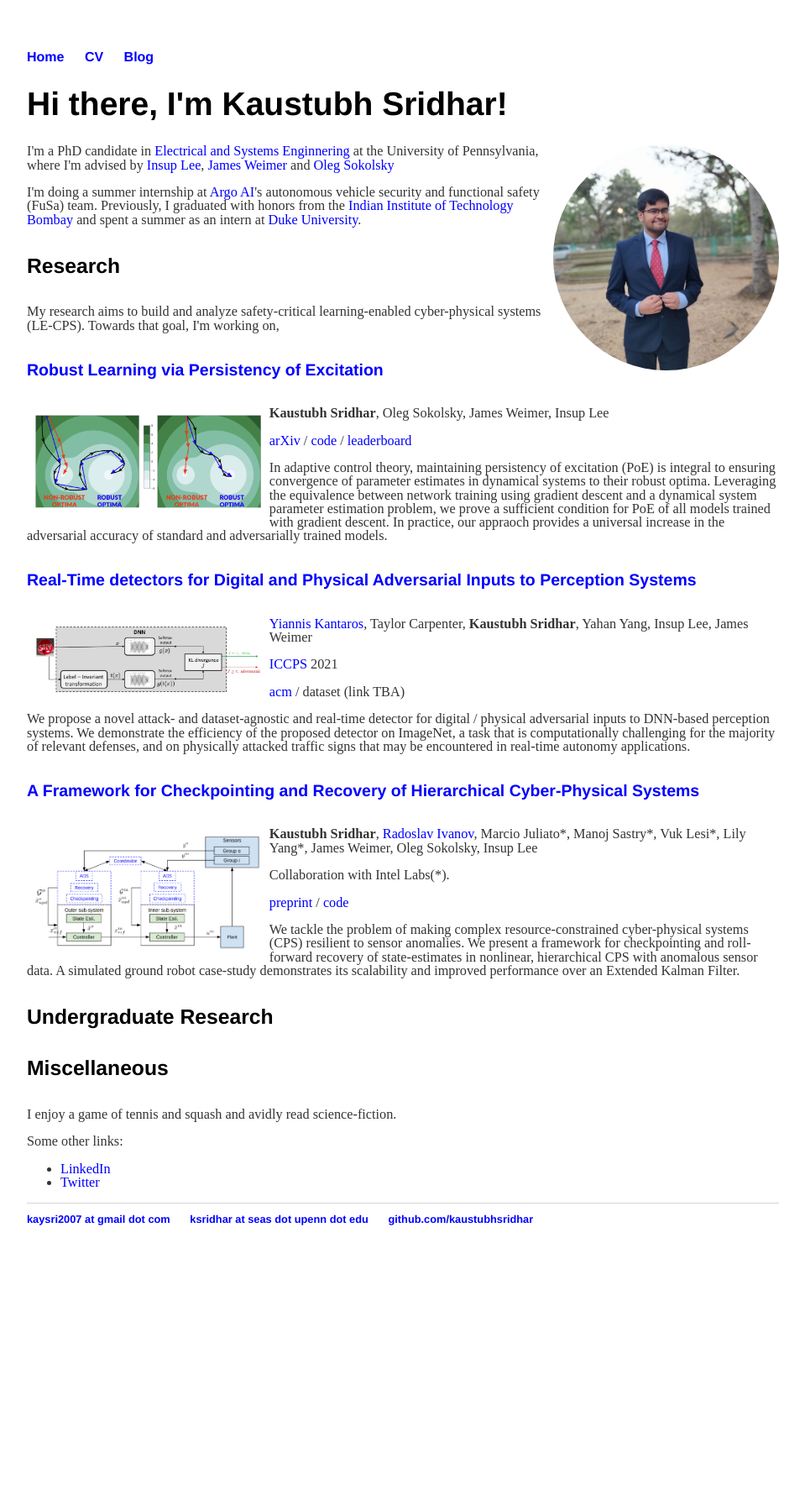
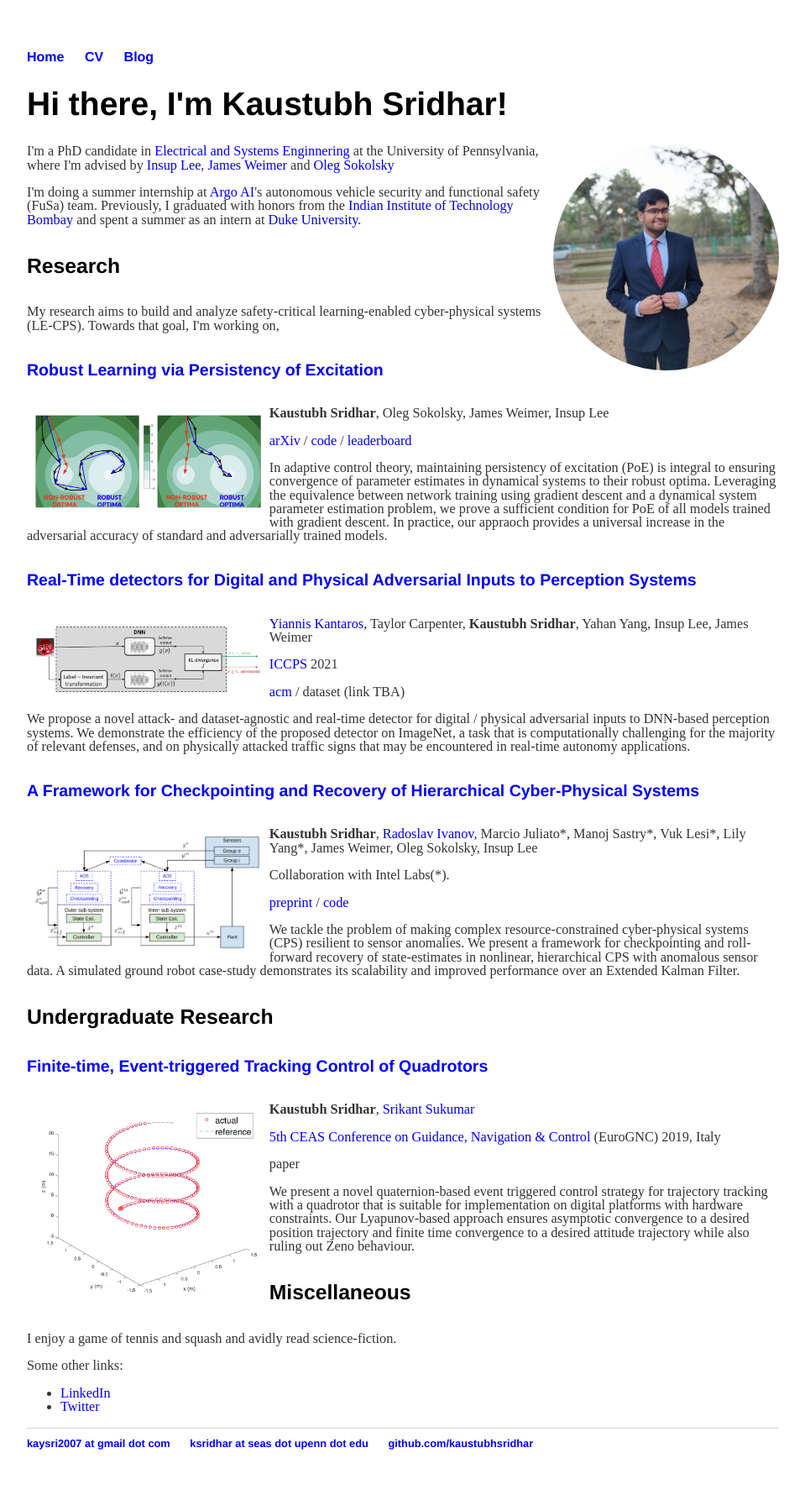
Before and after one commit to kaustubhsridhar/kaustubhsridhar_old.github.io, a Jekyll site: the page built from index.html, in a window 1280 px wide. Shown: the whole page at 84% size, without its empty margins (160-1119 px from the left). Built offline with Jekyll 4.4.1, drawn with Linux system fonts in a browser that asks for light colours; before the commit the page ends 1519 px from its top, so only the background shows below that.

Commit message:
updated index

```diff
--- a/index.html
+++ b/index.html
@@ -27,6 +27,10 @@ title: Welcome To My Homepage
 	<p><a href="https://dl.acm.org/doi/abs/10.1145/3450267.3450535">acm</a> / dataset (link TBA)</a></p>
 	<p>We propose a novel attack- and dataset-agnostic and real-time detector for digital / physical adversarial inputs to DNN-based perception systems. We demonstrate the efficiency of the proposed detector on ImageNet, a task that is computationally challenging for the majority of relevant defenses, and on physically attacked traffic signs that may be encountered in real-time autonomy applications.</p>
 
+	<!--<h5><a href="">Real-Time Model Predictive Recovery for Cyber-Physical Systems against Sensor Attacks</a></h5>
+	<img src="/images/mpc.png" alt="mpc" align="left" style="width:30%; padding: 10px;" class="img_rect">
+	<p><a href="">preprint</a> / <a href="">code</a></a></p>-->
+
 	<h5><a href="https://drive.google.com/file/d/1s9rYpJYRZ7UUR3u5IDfulorgpkcPfmll/view">A Framework for Checkpointing and Recovery of Hierarchical Cyber-Physical Systems</a></h5>
 	<img src="/images/framework.png" alt="framework" align="left" style="width:30%; padding: 10px;" class="img_rect">
 	<p><b>Kaustubh Sridhar</b>, <a href="https://www.seas.upenn.edu/~rivanov/">Radoslav Ivanov</a>, Marcio Juliato*, Manoj Sastry*, Vuk Lesi*, Lily Yang*, James Weimer, Oleg Sokolsky, Insup Lee</p>
@@ -37,6 +41,14 @@ title: Welcome To My Homepage
 
 	<h4>Undergraduate Research</h4>
 
+	<h5><a href="">Finite-time, Event-triggered Tracking Control of Quadrotors</a></h5>
+	<img src="/images/event.png" alt="event" align="left" style="width:30%; padding: 10px;" class="img_rect">
+	<p><b>Kaustubh Sridhar</b>, <a href="https://www.sc.iitb.ac.in/~srikant/dokuwiki/doku.php">Srikant Sukumar</a></p>
+	<p><a href="https://eurognc19.polimi.it/">5th CEAS Conference on Guidance, Navigation & Control</a> (EuroGNC) 2019, Italy</p>
+	<p><a href="https://eurognc19.polimi.it/wp-content/uploads/2019/12/0043_FI.pdf"></a>paper</p>
+	<p>We present a novel quaternion-based event triggered control strategy for trajectory tracking with a quadrotor that is suitable for implementation on digital platforms with hardware constraints. Our Lyapunov-based approach ensures asymptotic convergence to a desired position trajectory and finite time convergence to a desired attitude trajectory while also ruling out Zeno behaviour.</p>
+
+
 	<h4>Miscellaneous</h4>
 	<p>I enjoy a game of tennis and squash and avidly read science-fiction.</p>
 
```
Also changed, not shown: images/event.png (added).
